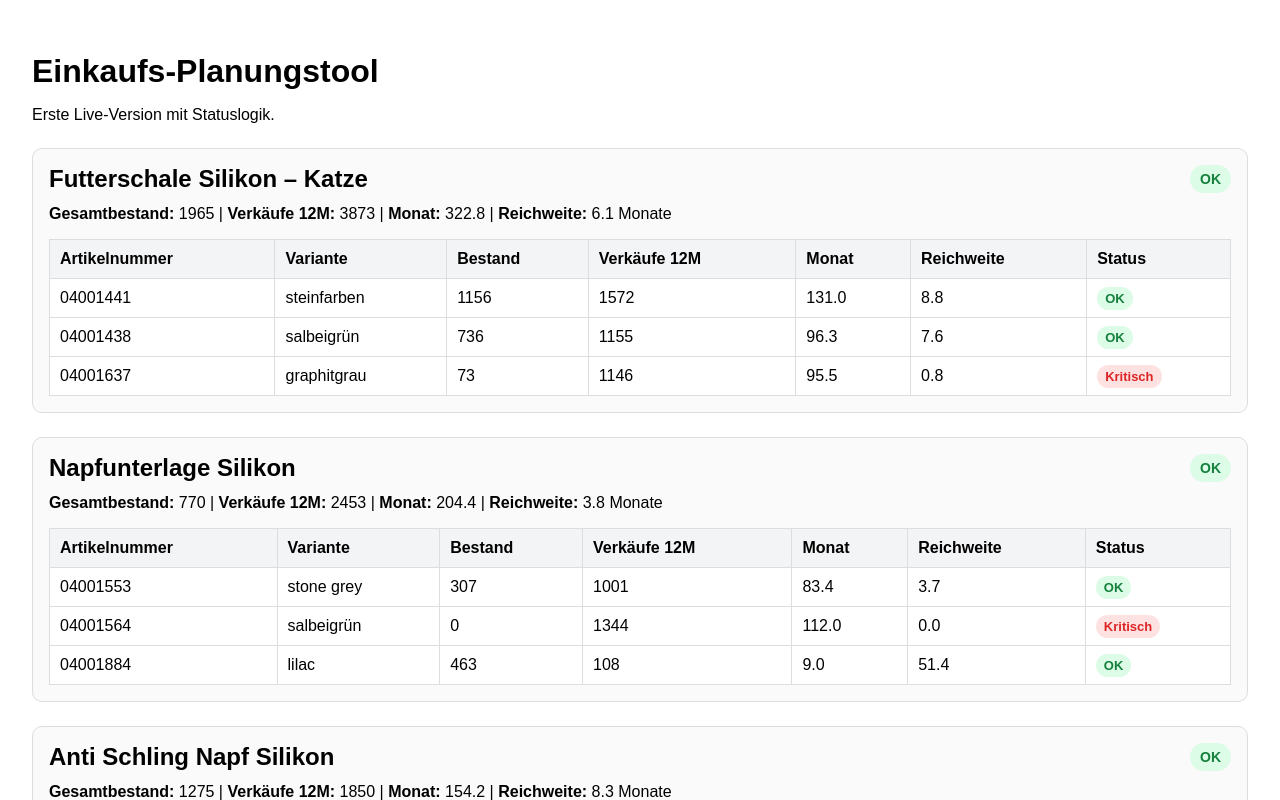
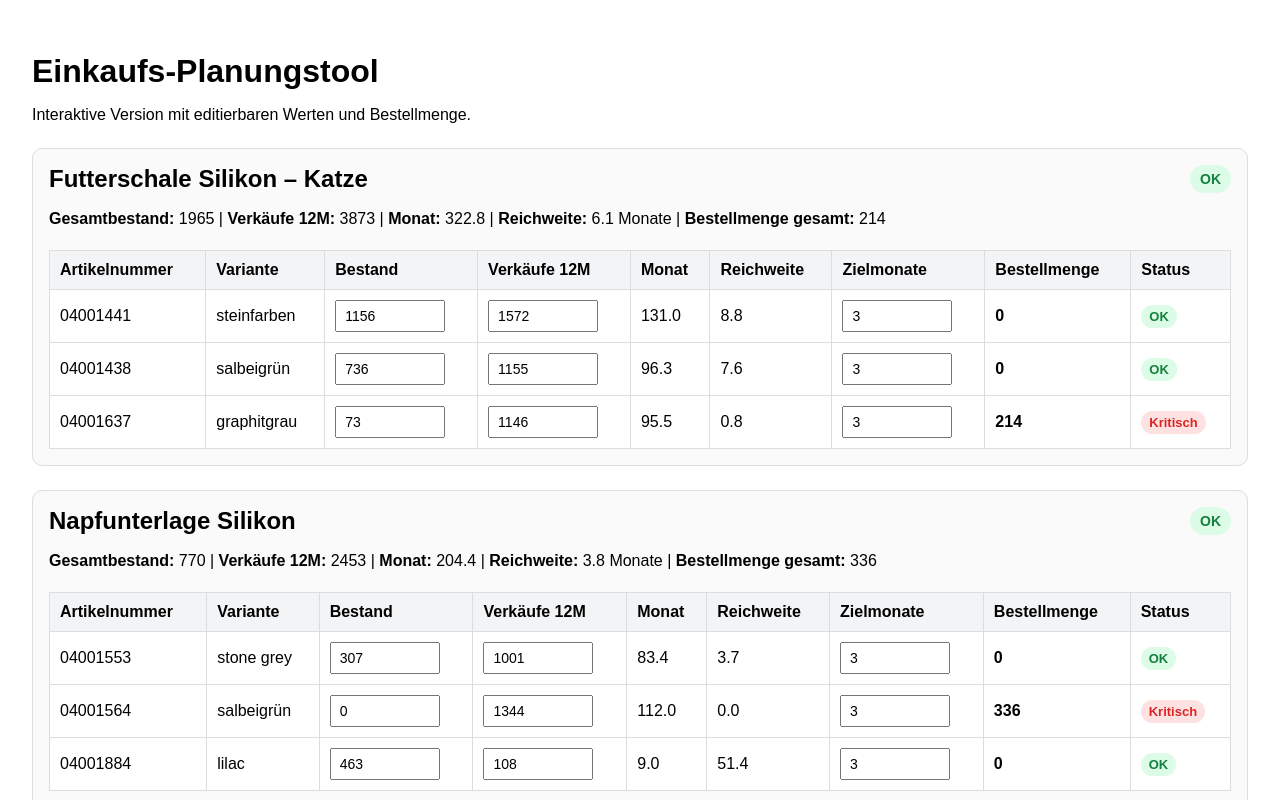
Before and after one commit to kingelvis150888-byte/einkaufs-tool, a Next.js app: page / in a window 1280 px wide. Shown: the top 800 px of the page. Built offline with nearby package versions, Linux system fonts and the light colour scheme.

Commit message:
Update page.js

```diff
--- a/app/page.js
+++ b/app/page.js
@@ -1,10 +1,15 @@
-const data = [
+"use client";
+
+import { useMemo, useState } from "react";
+
+const initialData = [
   {
     parent: "Futterschale Silikon – Katze",
     variant: "steinfarben",
     articleNumber: "04001441",
     stock: 1156,
     sales12m: 1572,
+    targetMonths: 3,
   },
   {
     parent: "Futterschale Silikon – Katze",
@@ -12,6 +17,7 @@ const data = [
     articleNumber: "04001438",
     stock: 736,
     sales12m: 1155,
+    targetMonths: 3,
   },
   {
     parent: "Futterschale Silikon – Katze",
@@ -19,6 +25,7 @@ const data = [
     articleNumber: "04001637",
     stock: 73,
     sales12m: 1146,
+    targetMonths: 3,
   },
   {
     parent: "Napfunterlage Silikon",
@@ -26,6 +33,7 @@ const data = [
     articleNumber: "04001553",
     stock: 307,
     sales12m: 1001,
+    targetMonths: 3,
   },
   {
     parent: "Napfunterlage Silikon",
@@ -33,6 +41,7 @@ const data = [
     articleNumber: "04001564",
     stock: 0,
     sales12m: 1344,
+    targetMonths: 3,
   },
   {
     parent: "Napfunterlage Silikon",
@@ -40,6 +49,7 @@ const data = [
     articleNumber: "04001884",
     stock: 463,
     sales12m: 108,
+    targetMonths: 3,
   },
   {
     parent: "Anti Schling Napf Silikon",
@@ -47,6 +57,7 @@ const data = [
     articleNumber: "04001604",
     stock: 0,
     sales12m: 671,
+    targetMonths: 3,
   },
   {
     parent: "Anti Schling Napf Silikon",
@@ -54,6 +65,7 @@ const data = [
     articleNumber: "04001606",
     stock: 571,
     sales12m: 878,
+    targetMonths: 3,
   },
   {
     parent: "Anti Schling Napf Silikon",
@@ -61,16 +73,22 @@ const data = [
     articleNumber: "04001873",
     stock: 704,
     sales12m: 301,
+    targetMonths: 3,
   },
 ];
 
+function toNumber(value) {
+  const n = Number(value);
+  return Number.isFinite(n) ? n : 0;
+}
+
 function getMonthlySales(sales12m) {
-  return sales12m / 12;
+  return toNumber(sales12m) / 12;
 }
 
 function getCoverageMonths(stock, monthlySales) {
   if (!monthlySales || monthlySales <= 0) return 999;
-  return stock / monthlySales;
+  return toNumber(stock) / monthlySales;
 }
 
 function getStatus(coverage) {
@@ -83,6 +101,12 @@ function getStatus(coverage) {
   return { label: "OK", color: "#15803d", bg: "#dcfce7" };
 }
 
+function getOrderQty(stock, monthlySales, targetMonths) {
+  const targetStock = monthlySales * toNumber(targetMonths);
+  const raw = targetStock - toNumber(stock);
+  return raw > 0 ? Math.ceil(raw) : 0;
+}
+
 function groupData(items) {
   const grouped = {};
   for (const item of items) {
@@ -93,21 +117,37 @@ function groupData(items) {
 }
 
 export default function Home() {
-  const grouped = groupData(data);
+  const [items, setItems] = useState(initialData);
+
+  function updateItem(articleNumber, field, value) {
+    setItems((prev) =>
+      prev.map((item) =>
+        item.articleNumber === articleNumber
+          ? { ...item, [field]: toNumber(value) }
+          : item
+      )
+    );
+  }
+
+  const grouped = useMemo(() => groupData(items), [items]);
 
   return (
     <main style={{ padding: 24, fontFamily: "Arial, sans-serif" }}>
       <h1 style={{ marginBottom: 8 }}>Einkaufs-Planungstool</h1>
       <p style={{ marginBottom: 24 }}>
-        Erste Live-Version mit Statuslogik.
+        Interaktive Version mit editierbaren Werten und Bestellmenge.
       </p>
 
-      {Object.entries(grouped).map(([parent, items]) => {
-        const totalStock = items.reduce((sum, item) => sum + item.stock, 0);
-        const totalSales12m = items.reduce((sum, item) => sum + item.sales12m, 0);
+      {Object.entries(grouped).map(([parent, groupItems]) => {
+        const totalStock = groupItems.reduce((sum, item) => sum + toNumber(item.stock), 0);
+        const totalSales12m = groupItems.reduce((sum, item) => sum + toNumber(item.sales12m), 0);
         const totalMonthly = totalSales12m / 12;
         const totalCoverage = getCoverageMonths(totalStock, totalMonthly);
         const parentStatus = getStatus(totalCoverage);
+        const totalOrder = groupItems.reduce((sum, item) => {
+          const monthly = getMonthlySales(item.sales12m);
+          return sum + getOrderQty(item.stock, monthly, item.targetMonths);
+        }, 0);
 
         return (
           <div
@@ -146,11 +186,12 @@ export default function Home() {
               </span>
             </div>
 
-            <div style={{ marginBottom: 16 }}>
+            <div style={{ marginBottom: 16, lineHeight: 1.8 }}>
               <strong>Gesamtbestand:</strong> {totalStock} |{" "}
               <strong>Verkäufe 12M:</strong> {totalSales12m} |{" "}
               <strong>Monat:</strong> {totalMonthly.toFixed(1)} |{" "}
-              <strong>Reichweite:</strong> {totalCoverage.toFixed(1)} Monate
+              <strong>Reichweite:</strong> {totalCoverage.toFixed(1)} Monate |{" "}
+              <strong>Bestellmenge gesamt:</strong> {totalOrder}
             </div>
 
             <table
@@ -168,23 +209,57 @@ export default function Home() {
                   <th style={th}>Verkäufe 12M</th>
                   <th style={th}>Monat</th>
                   <th style={th}>Reichweite</th>
+                  <th style={th}>Zielmonate</th>
+                  <th style={th}>Bestellmenge</th>
                   <th style={th}>Status</th>
                 </tr>
               </thead>
               <tbody>
-                {items.map((item) => {
+                {groupItems.map((item) => {
                   const monthly = getMonthlySales(item.sales12m);
                   const coverage = getCoverageMonths(item.stock, monthly);
                   const status = getStatus(coverage);
+                  const orderQty = getOrderQty(item.stock, monthly, item.targetMonths);
 
                   return (
                     <tr key={item.articleNumber}>
                       <td style={td}>{item.articleNumber}</td>
                       <td style={td}>{item.variant}</td>
-                      <td style={td}>{item.stock}</td>
-                      <td style={td}>{item.sales12m}</td>
+                      <td style={td}>
+                        <input
+                          type="number"
+                          value={item.stock}
+                          onChange={(e) =>
+                            updateItem(item.articleNumber, "stock", e.target.value)
+                          }
+                          style={inputStyle}
+                        />
+                      </td>
+                      <td style={td}>
+                        <input
+                          type="number"
+                          value={item.sales12m}
+                          onChange={(e) =>
+                            updateItem(item.articleNumber, "sales12m", e.target.value)
+                          }
+                          style={inputStyle}
+                        />
+                      </td>
                       <td style={td}>{monthly.toFixed(1)}</td>
                       <td style={td}>{coverage === 999 ? "-" : coverage.toFixed(1)}</td>
+                      <td style={td}>
+                        <input
+                          type="number"
+                          value={item.targetMonths}
+                          onChange={(e) =>
+                            updateItem(item.articleNumber, "targetMonths", e.target.value)
+                          }
+                          style={inputStyle}
+                        />
+                      </td>
+                      <td style={td}>
+                        <strong>{orderQty}</strong>
+                      </td>
                       <td style={td}>
                         <span
                           style={{
@@ -220,4 +295,11 @@ const th = {
 const td = {
   border: "1px solid #ddd",
   padding: "10px",
+  verticalAlign: "middle",
 };
+
+const inputStyle = {
+  width: "90px",
+  padding: "6px 8px",
+  fontSize: "14px",
+};
```
